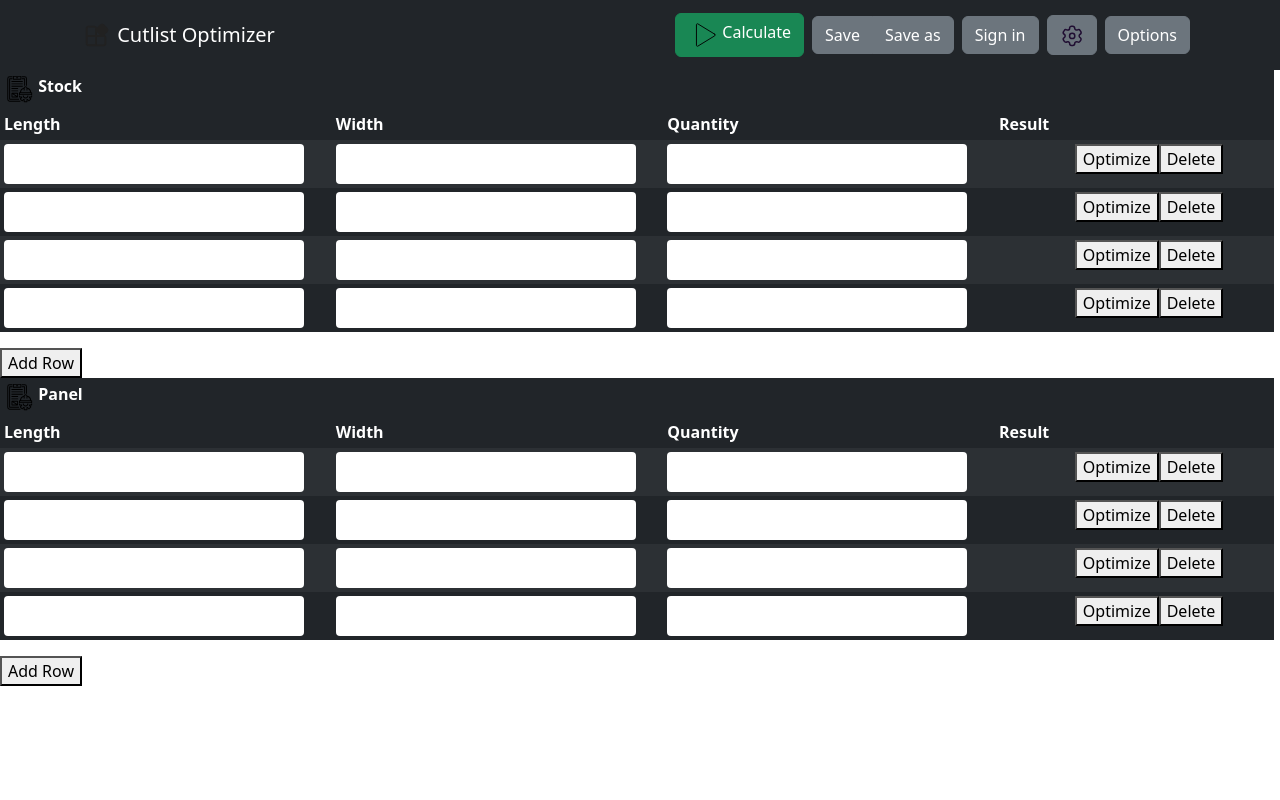
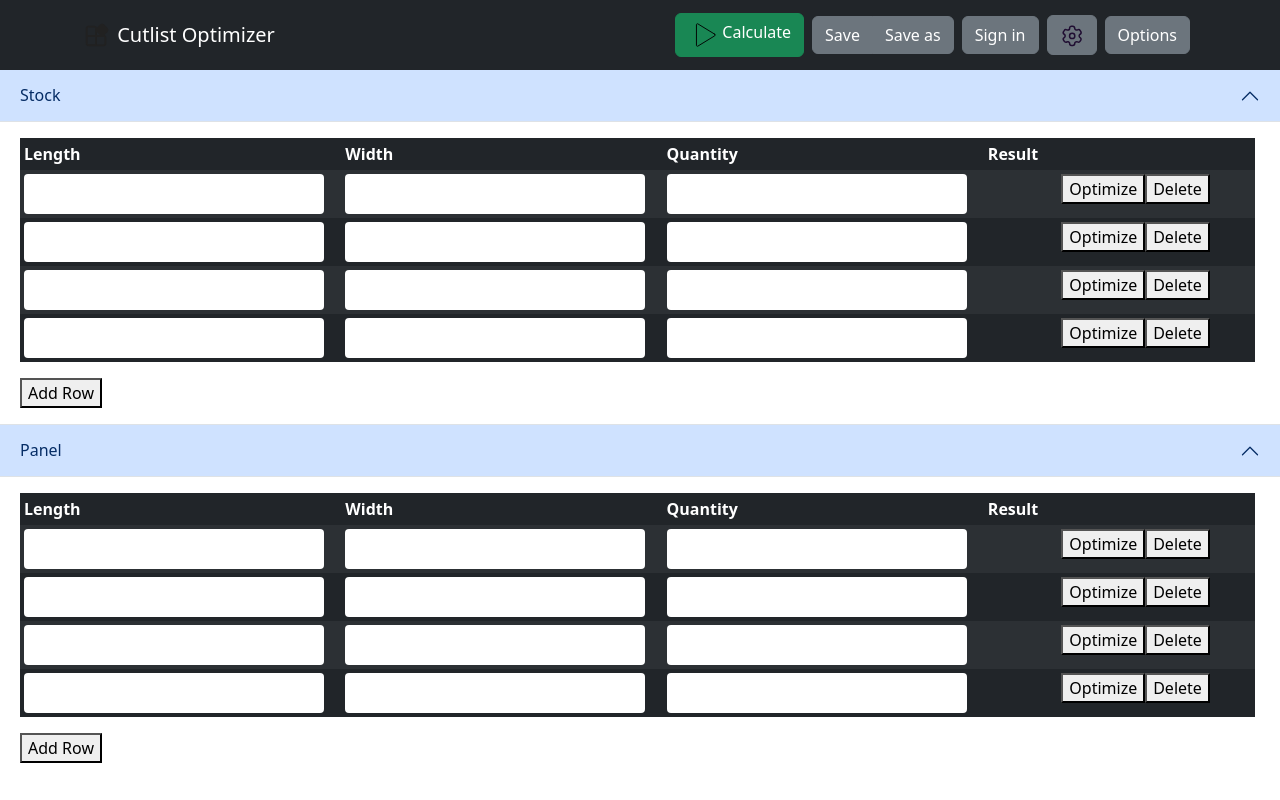
Before and after one commit to fakoredeDamilola/CLO_demo, a React (Vite) app: page / in a window 1280 px wide. Built offline with nearby package versions, Linux system fonts and the light colour scheme.

Commit message:
converted the worksheets to accordions

```diff
--- a/src/App.jsx
+++ b/src/App.jsx
@@ -6,6 +6,7 @@
 import Worksheet from "./components/Worksheet";
 // import Panelsheet from "./components/Panelsheet";
 // import Stocksheet from "./components/Stocksheet";
+import Accordion from "react-bootstrap/Accordion";
 
 function App() {
   const [stockData, setStockData] = useState([]);
@@ -65,16 +66,31 @@
   return (
     <>
       <Header />
+      <Accordion defaultActiveKey={["0", "1"]} alwaysOpen flush>
+        <Accordion.Item eventKey="0">
+          <Accordion.Header className="bg-dark text-light">
+            Stock
+          </Accordion.Header>
+          <Accordion.Body>
             <Worksheet
-        title={"Stock"}
+              // title={"Stock"}
               onDataChange={handleStockDataChange}
               onOptimization={handleOptimization}
             />
+          </Accordion.Body>
+        </Accordion.Item>
+
+        <Accordion.Item eventKey="1">
+          <Accordion.Header>Panel</Accordion.Header>
+          <Accordion.Body>
             <Worksheet
-        title={"Panel"}
+              // title={"Panel"}
               onDataChange={handlePanelDataChange}
               onOptimization={handleOptimization}
             />
+          </Accordion.Body>
+        </Accordion.Item>
+      </Accordion>
     </>
   );
 }
--- a/src/components/Worksheet.jsx
+++ b/src/components/Worksheet.jsx
@@ -3,7 +3,7 @@
 import Table from "react-bootstrap/Table";
 import panelLogoIcon from "../assets/icons/construction-clipboard.svg";
 
-const Worksheet = ({ title, onDataChange, onOptimization }) => {
+const Worksheet = ({ onDataChange, onOptimization }) => {
   const defaultRows = [
     <Row
       key={0}
@@ -58,7 +58,7 @@
     <div>
       <Table striped borderless hover variant="dark" size="sm" responsive>
         <thead>
-          <tr>
+          {/* <tr>
             <th colSpan="5" className="text-capitalize">
               <img
                 src={panelLogoIcon}
@@ -69,7 +69,7 @@
               />{" "}
               {title}
             </th>
-          </tr>
+          </tr> */}
           <tr>
             <th colSpan="1" className="text-capitalize">
               length
```
Lines whose indentation alone changed are shown as unchanged.
